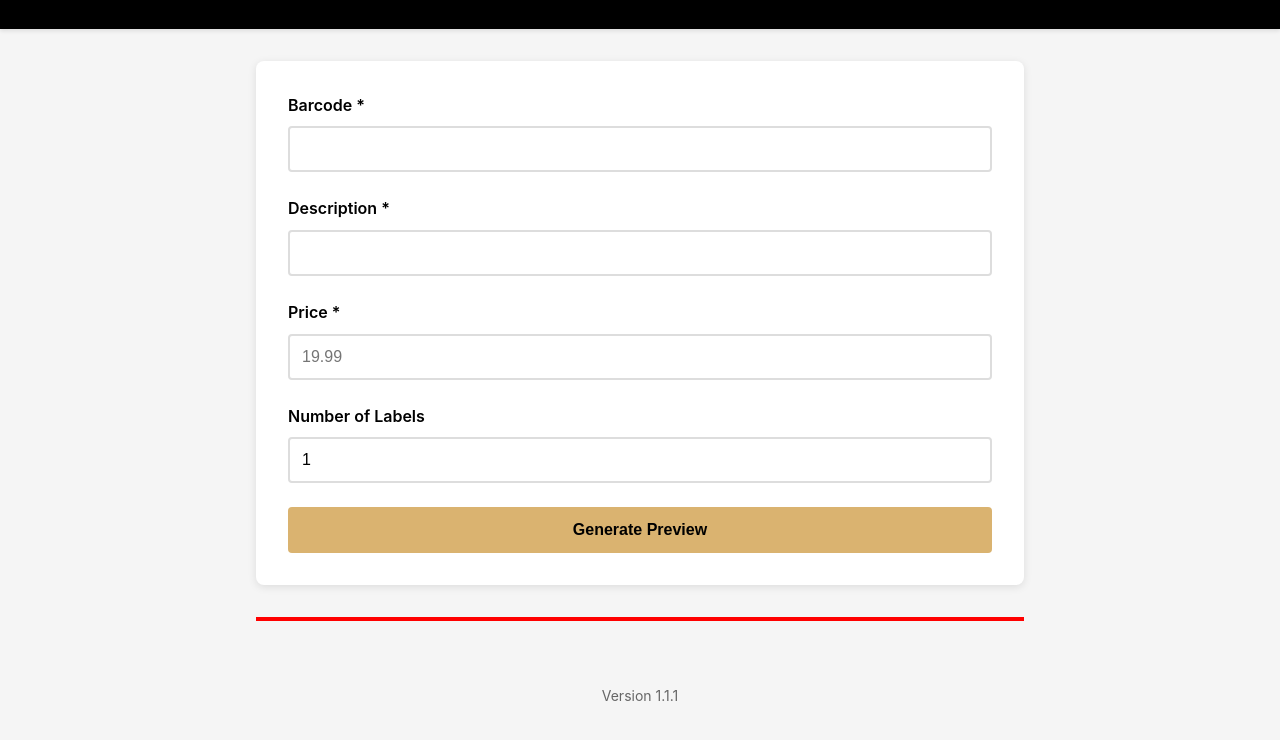
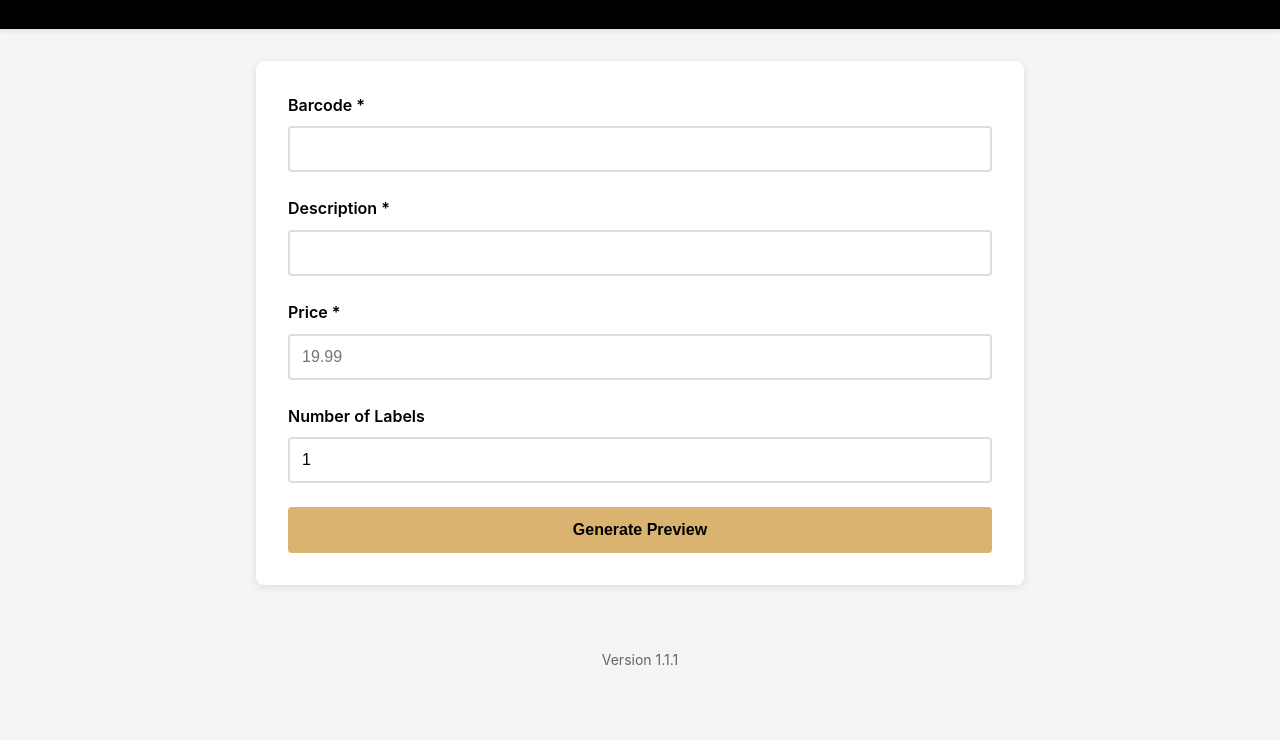
Before and after one commit to circumrota/circumrota.github.io, a website: page index.html in a window 1280 px wide. Shown: the part 120-860 px from the top of the page. After the commit the page ends 824 px from the top, so only its background shows below. Drawn offline with Linux system fonts and the light colour scheme.

Commit message:
Update Label Print

```diff
--- a/styles.css
+++ b/styles.css
@@ -203,9 +203,7 @@ main {
 
 /* Print Styles */
 .print-area {
-    display: block;
-    border: 2px solid red;
-    margin-top: 20px;
+    display: none;
 }
 
 @media print {
```
